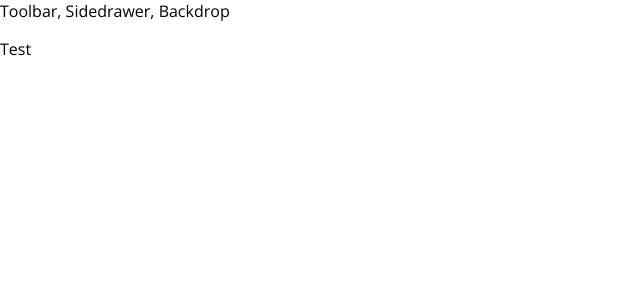
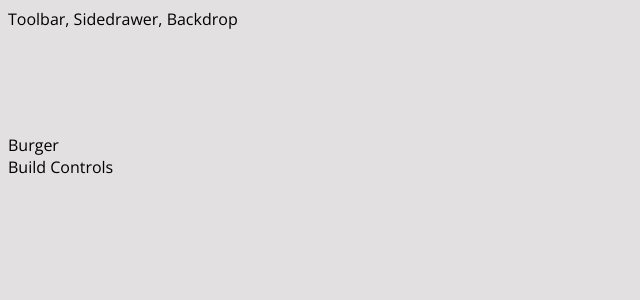
Before and after one commit to sweeptic/Burger-Project, a React (Create React App) app: page / in a window 1280 px wide. Shown: the top 300 px of the page, without its empty margins (0-640 px from the left). Built offline with nearby package versions, Linux system fonts and the light colour scheme.

Commit message:
7. Starting Implementation of The Burger Builder Container

```diff
--- a/src/App.js
+++ b/src/App.js
@@ -1,13 +1,15 @@
 import React, { Component } from "react";
 // import styles from "./app.module.css";
-import Layout from "../src/components/Layout/Layout";
+import Layout from "./components/Layout/Layout";
+import BurgerBuilder from './containers/BurgerBuilder/BurgerBuilder'
 
 class App extends Component {
     render() {
         return (
             <div>
                 <Layout>
-                    <p>Test</p>
+                    {/* <p>Test</p> */}
+                    <BurgerBuilder />
                 </Layout>
             </div>
         );
--- a/src/components/Layout/Layout.js
+++ b/src/components/Layout/Layout.js
@@ -1,10 +1,10 @@
 import React from "react";
 import Aux from "../../hoc/Aux_";
-
+import styles from './layout.module.css'
 const layout = (props) => (
     <Aux>
         <div>Toolbar, Sidedrawer, Backdrop</div>
-        <main>
+        <main className={styles.Content}>
             {/* wrapper  */}
             {props.children}
         </main>
--- /dev/null
+++ b/src/components/Layout/layout.module.css
@@ -0,0 +1,3 @@
+.Content {
+    margin-top: 6.5rem;
+}
--- /dev/null
+++ b/src/containers/BurgerBuilder/BurgerBuilder.js
@@ -0,0 +1,16 @@
+import React, { Component } from "react";
+import Aux from "../../hoc/Aux_";
+
+class BurgerBuilder extends Component {
+    render() {
+        return (
+            <Aux>
+                {/* graphical representation of burger */}
+                <div>Burger</div>
+                <div>Build Controls</div>
+            </Aux>
+        );
+    }
+}
+
+export default BurgerBuilder;
--- a/src/index.css
+++ b/src/index.css
@@ -1,7 +1,9 @@
 body {
-    margin: 0;
+    /* margin: 1.5rem; */
+    /* padding: 1.5rem; */
     font-family: "Open Sans", sans-serif;
     /* font-size: 30rem; */
+    background-color: rgb(226, 224, 224);
 }
 
 code {
```
